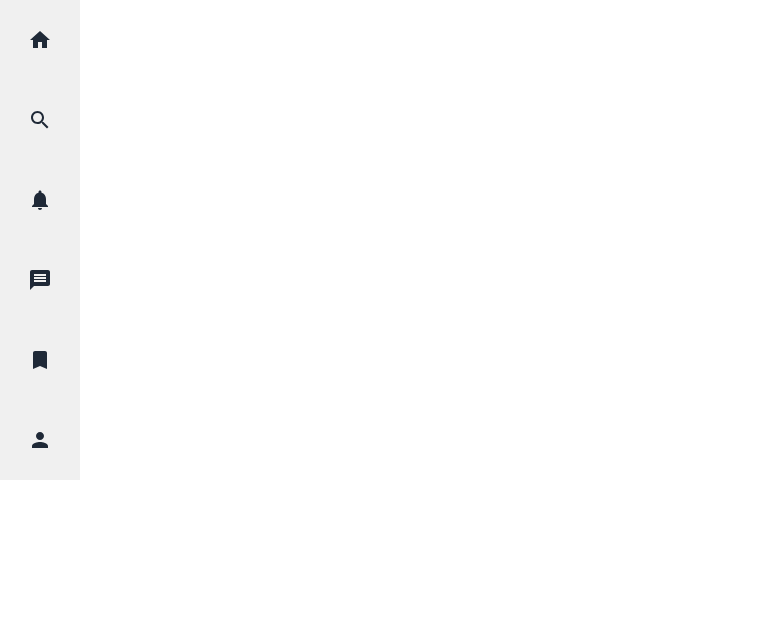
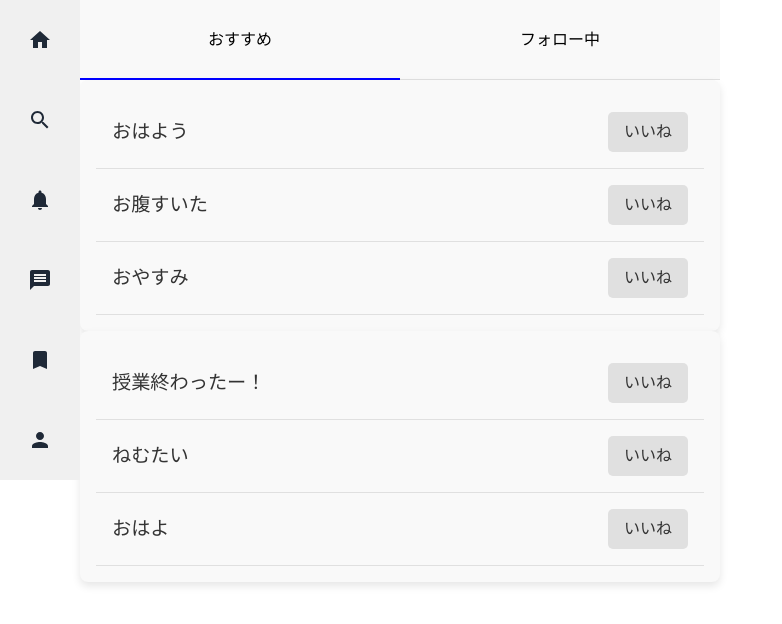
Before and after one commit to Hiroto2002/Twitter-Clone, a Next.js app: page / in a window 1280 px wide. Shown: the top 624 px of the page, without its empty margins (0-782 px from the left). Built offline with nearby package versions, Linux system fonts and the light colour scheme.

Commit message:
ホーム画面作成中

```diff
--- a/src/app/layout.tsx
+++ b/src/app/layout.tsx
@@ -2,6 +2,9 @@ import type { Metadata } from "next";
 import localFont from "next/font/local";
 import "./globals.css";
 import { LeftNav } from "@/components/layout/LeftNav";
+import {HomeHeader} from "@/components/layout/HomeHeader";
+import {RecommendTimeline} from "@/components/layout/RecommendTimeline";
+import { FollowingTimeline } from "@/components/layout/FollowingTimeline";
 
 const geistSans = localFont({
   src: "./fonts/GeistVF.woff",
@@ -31,7 +34,9 @@ export default function RootLayout({
       >
         {/* これがページの1層目になる */}
         <LeftNav />
-        {children}
+        <HomeHeader/>
+        <RecommendTimeline/>
+        <FollowingTimeline/>
       </body>
     </html>
   );
--- /dev/null
+++ b/src/components/layout/FollowingTimeline.tsx
@@ -0,0 +1,91 @@
+"use client";
+
+import React, { useState } from "react";
+
+// ダミーデータ
+const recommendations = [
+    {
+        userid: 1,
+        comment: "授業終わったー！",
+        good: false,
+    },
+    {
+        userid: 2,
+        comment: "ねむたい",
+        good: false,
+    },
+    {
+        userid: 3,
+        comment: "おはよ",
+        good: false,
+    },
+];
+
+export const FollowingTimeline = () => {
+    const [items, setItems] = useState(recommendations);
+
+    // いいねをトグルする関数
+    const toggleGood = (userid: number) => {
+        const updatedItems = items.map(item =>
+            item.userid === userid ? { ...item, good: !item.good } : item
+        );
+        setItems(updatedItems);
+    };
+
+    return (
+        <div className="timeline" style={styles.timelineContainer}>
+            {items.map((item) => (
+                <div key={item.userid} style={styles.timelineItem}>
+                    <p style={styles.comment}>{item.comment}</p>
+                    <button
+                        style={item.good ? styles.goodButtonActive : styles.goodButton}
+                        onClick={() => toggleGood(item.userid)}
+                    >
+                        {item.good ? "いいね済み" : "いいね"}
+                    </button>
+                </div>
+            ))}
+        </div>
+    );
+};
+
+const styles: { [key: string]: React.CSSProperties } = {
+    timelineContainer: {
+        padding: "1em",
+        marginLeft: "5em",
+        width: "50vw",
+        backgroundColor: "#f9f9f9",
+        borderRadius: "8px",
+        boxShadow: "0 4px 8px rgba(0, 0, 0, 0.1)",
+    },
+    timelineItem: {
+        padding: "1em",
+        borderBottom: "1px solid #e0e0e0",
+        display: "flex",
+        justifyContent: "space-between",
+        alignItems: "center",
+    },
+    comment: {
+        fontSize: "1.2rem",
+        margin: 0,
+        color: "#333",
+    },
+    goodButton: {
+        padding: "0.5em 1em",
+        backgroundColor: "#e0e0e0",
+        border: "none",
+        borderRadius: "5px",
+        cursor: "pointer",
+        color: "#333",
+        fontSize: "1rem",
+    },
+    goodButtonActive: {
+        padding: "0.5em 1em",
+        backgroundColor: "#007bff",
+        border: "none",
+        borderRadius: "5px",
+        cursor: "pointer",
+        color: "#fff",
+        fontSize: "1rem",
+    },
+};
--- /dev/null
+++ b/src/components/layout/Home.tsx
@@ -0,0 +1,9 @@
+import Image from "next/image";
+import Link from "next/link";
+import React from "react";
+
+export const Home = () => {
+    return (
+        <div></div>
+    );
+};
--- /dev/null
+++ b/src/components/layout/HomeHeader.tsx
@@ -0,0 +1,63 @@
+"use client";
+
+import Image from "next/image";
+import Link from "next/link";
+import React, { useState } from "react";
+
+export const HomeHeader = () => {
+    const [selected, setSelected] = useState("おすすめ"); // デフォルトで「おすすめ」を選択
+
+    const handleSelect = (buttonName: string) => {
+        setSelected(buttonName); // 選択されたボタンの名前を設定
+    };
+
+    return (
+        <div className="timelineHeader" style={styles.timelineHeader}>
+            <Link href="/RecomandTimeline" passHref>
+                <button
+                    className="timelineButton"
+                    style={{
+                        ...styles.timelineButton,
+                        borderBottom: selected === "おすすめ" ? "2px solid blue" : "none",
+                    }}
+                    onClick={() => handleSelect("おすすめ")}
+                >
+                    おすすめ
+                </button>
+            </Link>
+            <Link href="/FollowingTimeLine" passHref>
+                <button
+                    className="timelineButton"
+                    style={{
+                        ...styles.timelineButton,
+                        borderBottom: selected === "フォロー中" ? "2px solid blue" : "none",
+                    }}
+                    onClick={() => handleSelect("フォロー中")}
+                >
+                    フォロー中
+                </button>
+            </Link>
+        </div>
+    );
+};
+
+const styles: { [key: string]: React.CSSProperties } = {
+    timelineHeader: {
+        height: "5em",
+        width: "50vw",
+        backgroundColor: "#f9f9f9",
+        borderBottom: "1px solid #e0e0e0",
+        marginLeft: "5em", // LeftNavの右側に表示させる
+    },
+    timelineButton: {
+        height: "100%",
+        width:"50%",
+        margin: 0, // マージンをゼロにする
+        borderRadius: 0,
+        cursor: "pointer",
+        fontSize: "1rem",
+        transition: "background-color 0.3s ease",
+        alignItems: "center",
+        justifyContent: "center",
+    },
+};
--- /dev/null
+++ b/src/components/layout/RecommendTimeline.tsx
@@ -0,0 +1,91 @@
+"use client";
+
+import React, { useState } from "react";
+
+// ダミーデータ
+const recommendations = [
+    {
+        userid: 1,
+        comment: "おはよう",
+        good: false,
+    },
+    {
+        userid: 2,
+        comment: "お腹すいた",
+        good: false,
+    },
+    {
+        userid: 3,
+        comment: "おやすみ",
+        good: false,
+    },
+];
+
+export const RecommendTimeline = () => {
+    const [items, setItems] = useState(recommendations);
+
+    // いいね関数
+    const toggleGood = (userid: number) => {
+        const updatedItems = items.map(item =>
+            item.userid === userid ? { ...item, good: !item.good } : item
+        );
+        setItems(updatedItems);
+    };
+    //ツイート関数
+    return (
+        <div className="timeline" style={styles.timelineContainer}>
+            {items.map((item) => (
+                <div key={item.userid} style={styles.timelineItem}>
+                    <p style={styles.comment}>{item.comment}</p>
+                    <button
+                        style={item.good ? styles.goodButtonActive : styles.goodButton}
+                        onClick={() => toggleGood(item.userid)}
+                    >
+                        {item.good ? "いいね済み" : "いいね"}
+                    </button>
+                </div>
+            ))}
+        </div>
+    );
+};
+
+const styles: { [key: string]: React.CSSProperties } = {
+    timelineContainer: {
+        padding: "1em",
+        marginLeft: "5em",
+        width: "50vw",
+        backgroundColor: "#f9f9f9",
+        borderRadius: "8px",
+        boxShadow: "0 4px 8px rgba(0, 0, 0, 0.1)",
+    },
+    timelineItem: {
+        padding: "1em",
+        borderBottom: "1px solid #e0e0e0",
+        display: "flex",
+        justifyContent: "space-between",
+        alignItems: "center",
+    },
+    comment: {
+        fontSize: "1.2rem",
+        margin: 0,
+        color: "#333",
+    },
+    goodButton: {
+        padding: "0.5em 1em",
+        backgroundColor: "#e0e0e0",
+        border: "none",
+        borderRadius: "5px",
+        cursor: "pointer",
+        color: "#333",
+        fontSize: "1rem",
+    },
+    goodButtonActive: {
+        padding: "0.5em 1em",
+        backgroundColor: "#007bff",
+        border: "none",
+        borderRadius: "5px",
+        cursor: "pointer",
+        color: "#fff",
+        fontSize: "1rem",
+    },
+};
```
Also changed, not shown: 1 other file (tests, documents, lock files or other folders).
